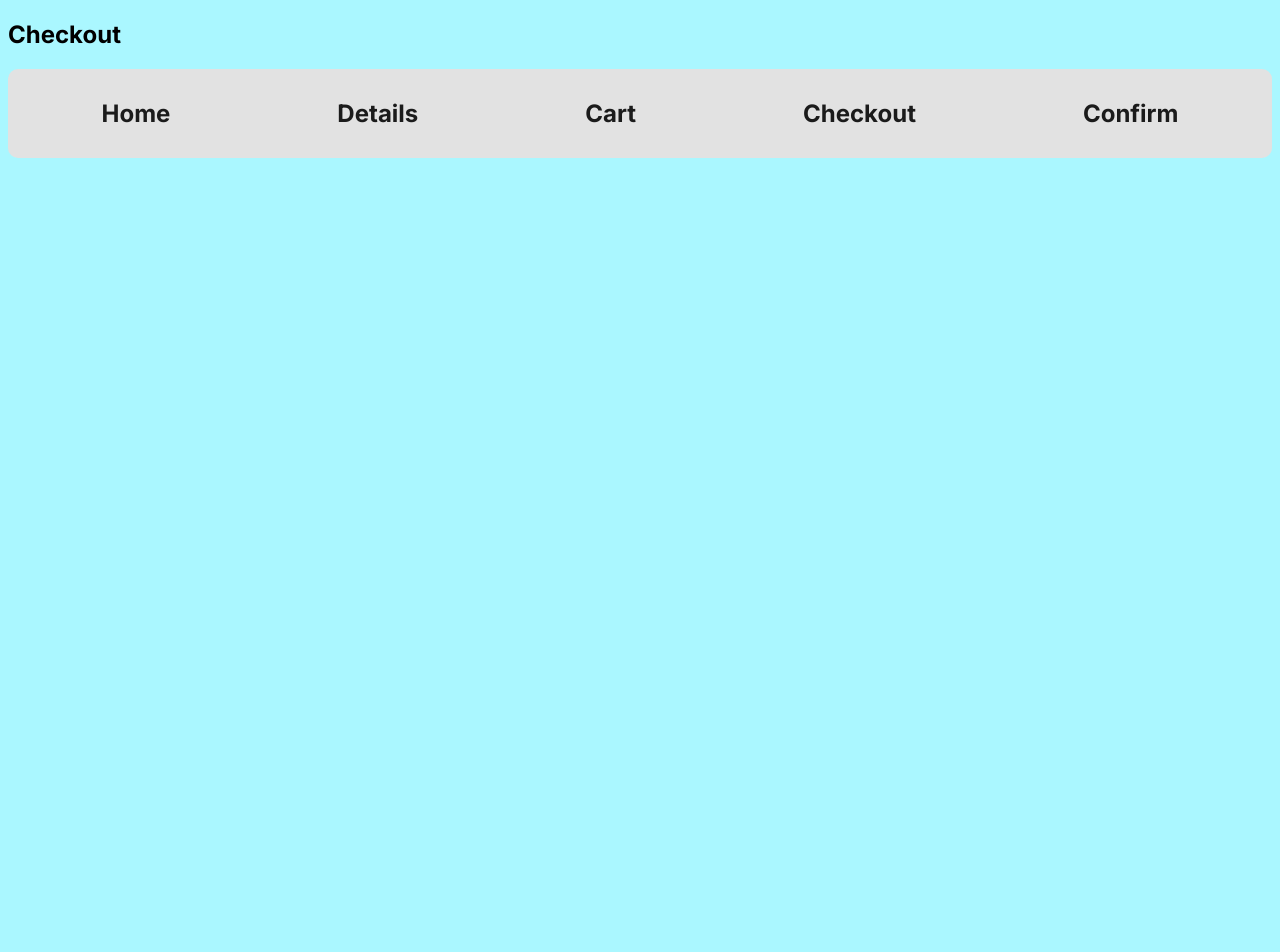
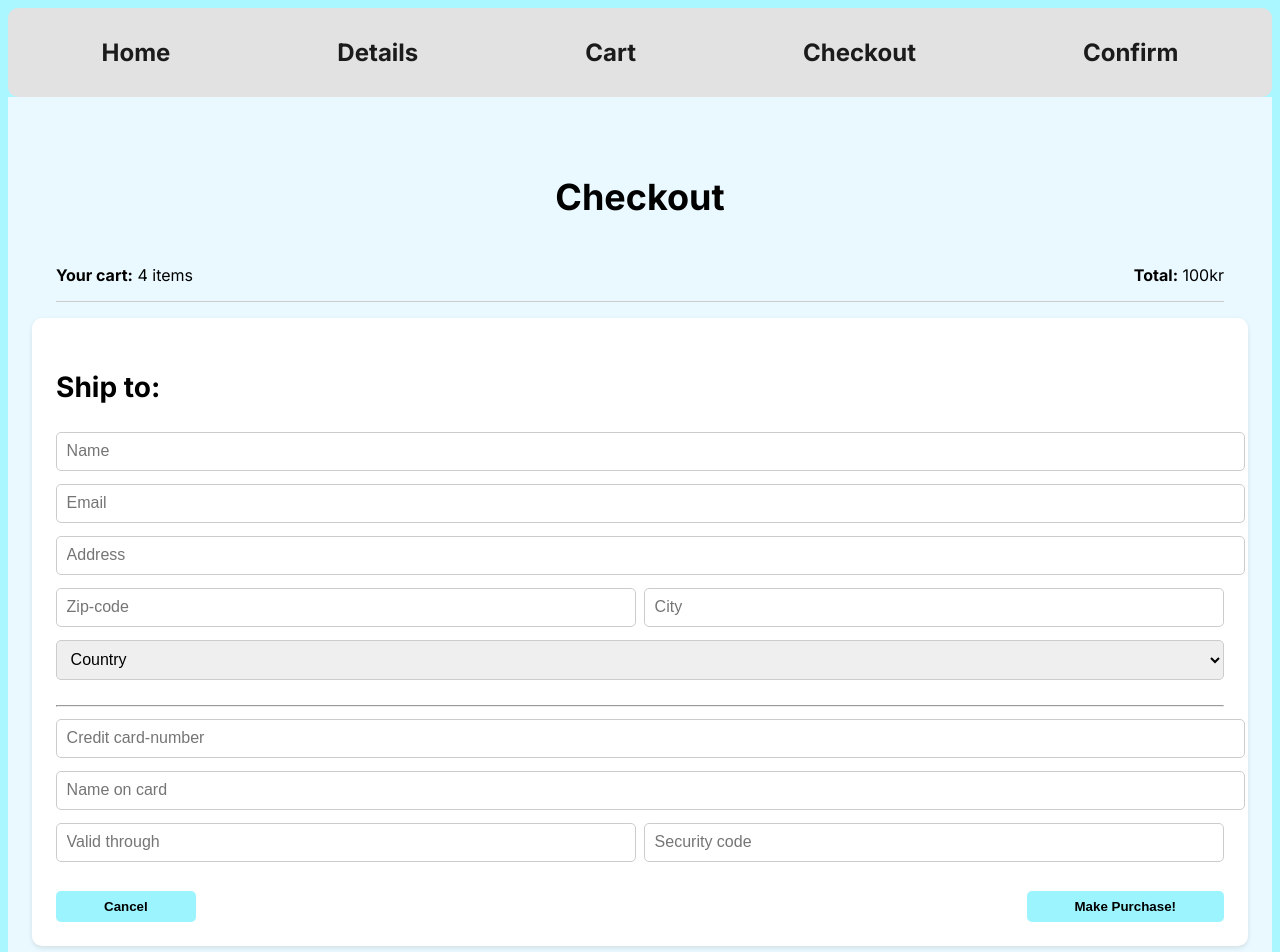
Before and after one commit to SparkyBeles/shop, a React (Vite) app: page /checkout in a window 1280 px wide. Shown: the top 952 px of the page. Before the commit the page ends 800 px from the top, so only its background shows below. Built offline with nearby package versions, Linux system fonts and the light colour scheme.

Commit message:
Added checkout form

```diff
--- /dev/null
+++ b/src/css/Checkout.css
@@ -0,0 +1,68 @@
+.checkout-container {
+    background-color: #eaf9ff;
+    min-height: 90vh;
+    display: flex;
+    flex-direction: column;
+    align-items: center;
+    padding: 3rem;
+    font-size: 1.5rem;
+}
+
+.checkout-summary {
+    display: flex;
+    justify-content: space-between;
+    width: 100%;
+    border-bottom: 1px solid #ccc;
+    margin-bottom: 1rem;
+    font-size: 1rem;
+}
+
+.checkout-form {
+    background: white;
+    padding: 1.5rem;
+    border-radius: 10px;
+    width: 100%;
+    box-shadow: 0 2px 5px rgba(0, 0, 0, 0.1);
+    font-size: 1.5rem;
+    align-items: center;
+}
+
+.checkout-form input,
+.checkout-form select {
+    width: 100%;
+    padding: 0.6rem;
+    margin-bottom: 0.8rem;
+    border: 1px solid #ccc;
+    border-radius: 5px;
+    font-size: 1rem;
+}
+
+.checkout-form .row {
+    display: flex;
+    gap: 0.5rem;
+}
+
+.checkout-buttons {
+    display: flex;
+    justify-content: space-between;
+    gap: 1rem;
+    margin-top: 1rem;
+}
+
+.cancel-btn,
+.purchase-btn {
+    background-color: #9cf4ff;
+    border: none;
+    padding: 0.5rem 3rem;
+    border-radius: 5px;
+    cursor: pointer;
+    font-weight: 600;
+}
+
+.cancel-btn:hover {
+  background-color: #ccc;
+}
+
+.purchase-btn:hover {
+  background-color: #4fe5ff;
+}
--- a/src/pages/Checkout.jsx
+++ b/src/pages/Checkout.jsx
@@ -1,14 +1,76 @@
+import { useNavigate } from "react-router";
 import Menu from "../components/Menu";
+import "../css/Checkout.css";
 
 function Checkout() {
+    const navigate = useNavigate();
 
+    const handleCancel = () => {
+        navigate("/cart"); //tillbaka till varukorgen
+    };
+
+    const handlePurchase = (e) => {
+        e.preventDefault();
+        navigate("/confirm");
+    };
 
     return (
         <>
-        <h2>Checkout</h2>
-        <Menu></Menu>
+            <Menu />
+            <div className="checkout-container">
+                <h2>Checkout</h2>
+
+                <div className="checkout-summary">
+                    <p><strong>Your cart:</strong> 4 items</p>
+                    <p><strong>Total:</strong> 100kr</p>
+                </div>
+
+                <form className="checkout-form" onSubmit={handlePurchase}>
+                    <h3>Ship to:</h3>
+
+                    <input type="text" placeholder="Name" required />
+                    <input type="email" placeholder="Email" required />
+                    <input type="text" placeholder="Address" required />
+
+                    <div className="row">
+                        <input type="text" placeholder="Zip-code" required />
+                        <input type="text" placeholder="City" required />
+                    </div>
+
+                    <select required>
+                        <option value="">Country</option>
+                        <option value="se">Sweden</option>
+                        <option value="no">Norway</option>
+                        <option value="fi">Finland</option>
+                        <option value="dk">Denmark</option>
+                    </select>
+
+                    <hr />
+
+                    <input type="text" placeholder="Credit card-number" required />
+                    <input type="text" placeholder="Name on card" required />
+
+                    <div className="row">
+                        <input type="text" placeholder="Valid through" required />
+                        <input type="text" placeholder="Security code" required />
+                    </div>
+
+                    <div className="checkout-buttons">
+                        <button
+                            type="button"
+                            className="cancel-btn"
+                            onClick={handleCancel}
+                        >
+                            Cancel
+                        </button>
+                        <button type="submit" className="purchase-btn">
+                            Make Purchase!
+                        </button>
+                    </div>
+                </form>
+            </div>
         </>
-    )
+    );
 }
 
 export default Checkout;
```
